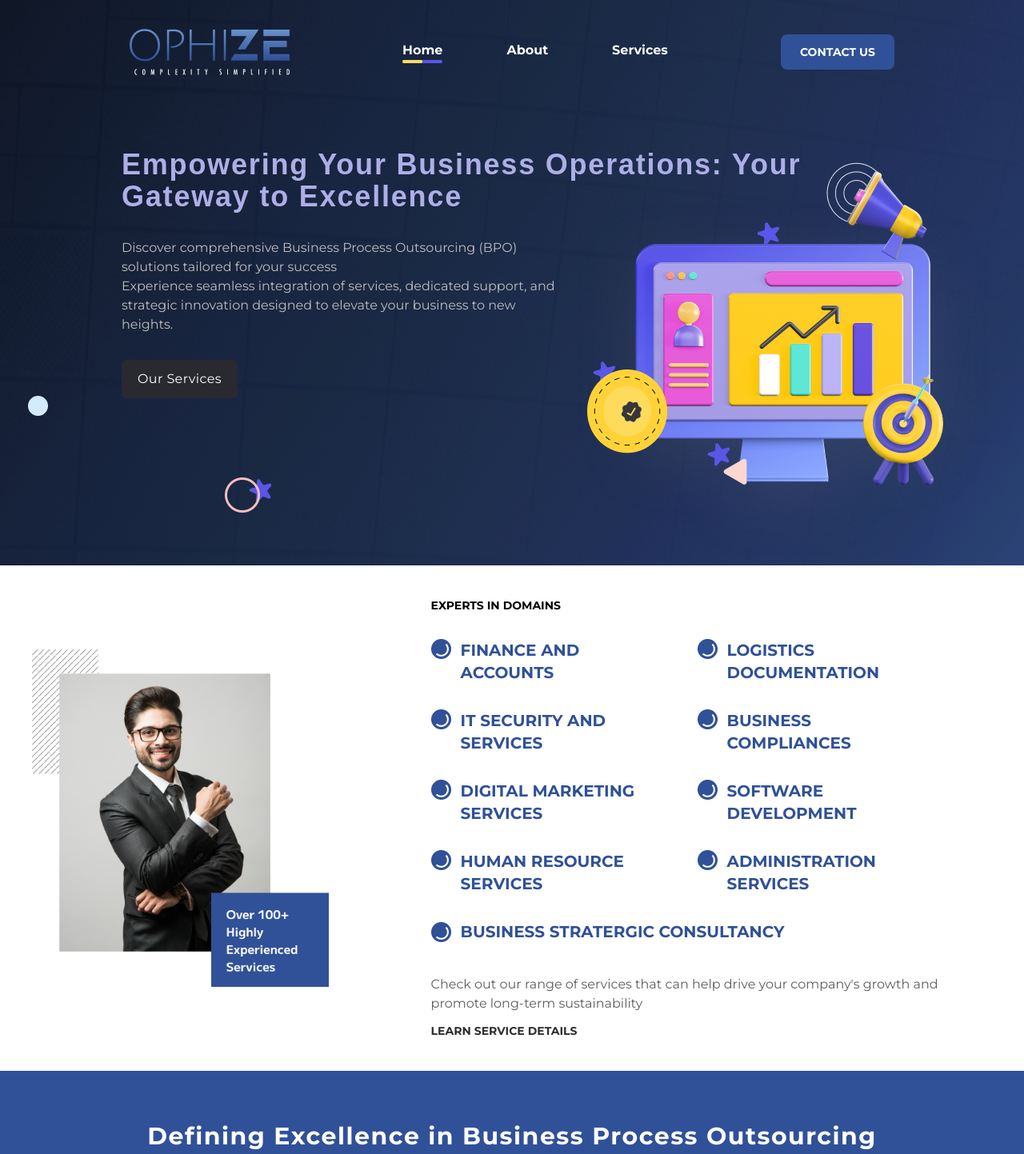
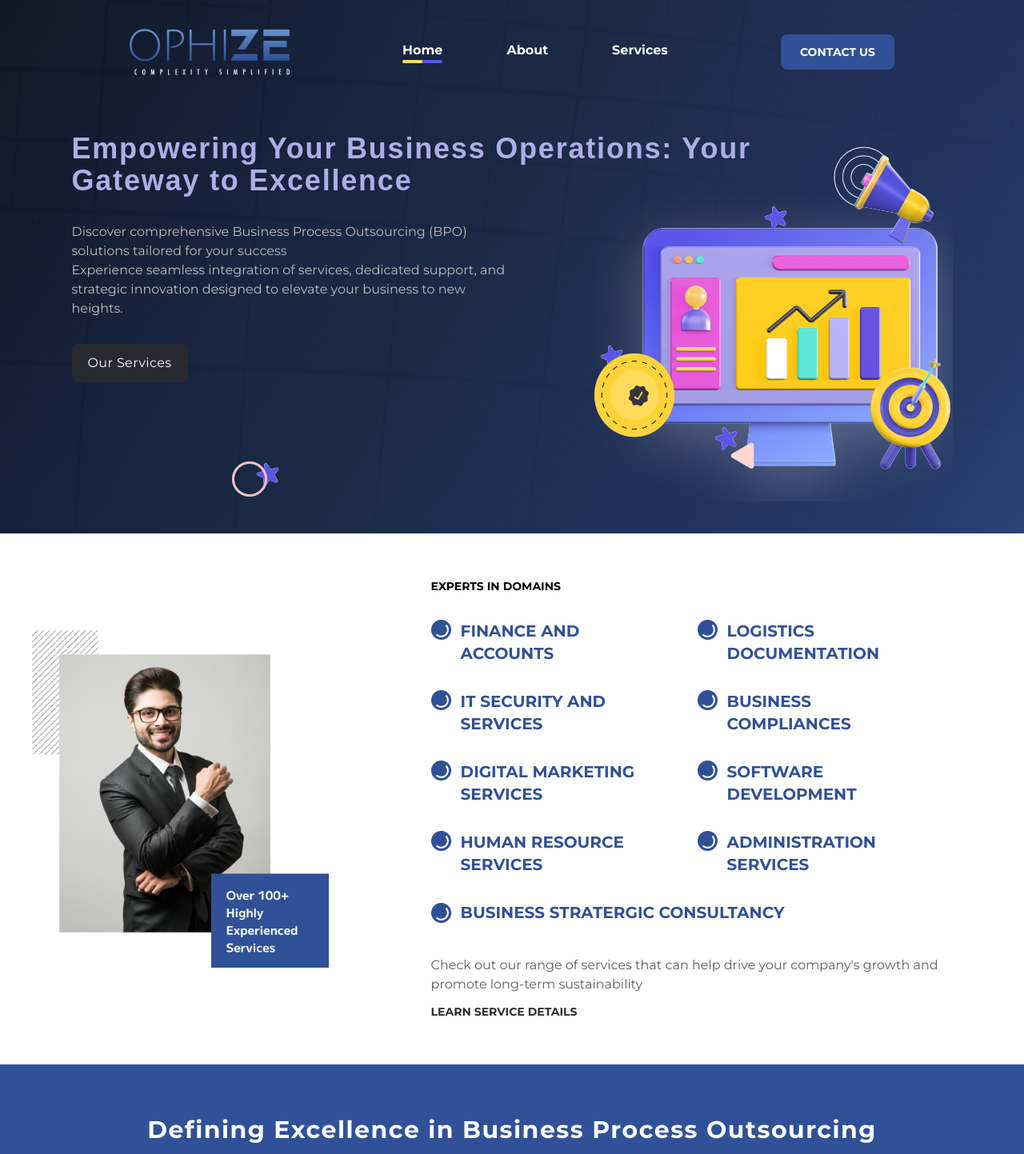
Before and after one commit to OphizeDevelopment/Ophize-development, a React (Vite) app: page / in a window 1280 px wide. Shown: the top 1443 px of the page at 80% size. Built offline with nearby package versions, Linux system fonts and the light colour scheme; a web font is replaced by a local one.

Commit message:
homepage updates cleared

```diff
--- a/src/Components/BusinessStrategy/Consulatancy.jsx
+++ b/src/Components/BusinessStrategy/Consulatancy.jsx
@@ -5,7 +5,7 @@ const Consultancy = () => {
   return (
     <>
       {/* main parent container for the content */}
-      <div className="w-full justify-center flex flex-col items-center  gap-14 pt-7 pb-7 2xl:mt-10">
+      <div className="w-full justify-center flex flex-col items-center  gap-14  py-14">
         {/* first child container */}
         <div className="flex md:flex-row flex-col md:gap-14 xs:flex-col mx-10 xs:gap-5">
           {/* container for the text  */}
--- a/src/Components/BusinessStrategy/Solutions.jsx
+++ b/src/Components/BusinessStrategy/Solutions.jsx
@@ -54,7 +54,7 @@ const Solutions = () => {
     <>
       {/* main container div */}
 
-      <div className="2xl:w-[1440px] w-auto  mt-7 mx-auto mb-5 ">
+      <div className="2xl:w-[1440px] w-auto mx-auto py-14 ">
         {/* inner container */}
         <div className="flex flex-col gap-7 items-center mx-9 pt-4 pb-4 ">
           {/* title section */}
--- a/src/Components/Homepage/global.jsx
+++ b/src/Components/Homepage/global.jsx
@@ -1,26 +1,20 @@
-// Importing the map image asset
 import map from '../../assets/global.png'
 
 const global = () => {
   return (
     <>
-      <div className="w-full py-5">
-         {/* Inner container with flex layout and center alignment */}
+      <div className="w-full">
         <div className='flex flex-col justify-center items-center gap-5'>
-           {/* Textual content container with padding and text alignment */}
           <div className="flex flex-col justify-center items-center gap-5 px-4 text-center">
-             {/* Title for the section */}
             <h1 className="uppercase sm:text-3xl text-xl font-bold text-[#305197] tracking-wider">
               global services
             </h1>
-             {/* Description paragraph */}
             <p className="text-[#305197] md:text-base text-xs lg:w-[50rem]">
               Businesses generally promote their brand, products, and services
               by identifying audience. No wonder that promotion strategy is one
               of the most important processes in marketing.
             </p>
           </div>
-           {/* Image of the map */}
           <img src={map} alt="Global Services Map" className='w-[70rem]' />
         </div>
       </div>
--- a/src/Components/Homepage/herosection.jsx
+++ b/src/Components/Homepage/herosection.jsx
@@ -3,26 +3,23 @@ import bgHero from "../../assets/bg-hero.png";
 
 const HeroSection = () => {
   return (
-    <div className="md:mt-10 justify-center items-center flex relative md:h-auto xs2:h-[20rem] h-[25rem]">
-      {/* Background image */}
+    <div className="flex justify-center sm:px-14 px-8 xs2:py-10">
+      <div className="items-center justify-start flex relative xs2:h-[20rem] xs:h-[28rem] h-[30rem] md:h-auto">
         <img src={bgHero} alt="BPO Background" className="mt-5 md:z-10 -z-10" />
-      {/* Overlay content container with flex layout and absolute positioning */}
-      <div className="absolute flex flex-col gap-8 md:items-start items-center top-4 md:mr-24 px-10 lg:px-0 text-center md:text-start">
-        {/* Main heading */}
-        <h1 className="text-[#AEAEE7] font-bold lg:text-4xl xs3:text-2xl text-xl lg:w-[55rem] md:w-[35rem] w-auto tracking-wider font-otomanopee">
+        <div className="absolute flex flex-col gap-8 md:items-start items-center md:top-4 text-center md:text-start">
+          <h1 className="text-[#AEAEE7] font-bold lg:text-4xl xs3:text-3xl text-xl lg:w-[55rem] md:w-[45rem] w-auto tracking-wider font-otomanopee">
             Empowering Your Business Operations: Your Gateway to Excellence
           </h1>
-        {/* Description paragraph */}
-        <p className="text-[#BEBDBD] lg:text-base xs3:text-sm text-xs lg:w-[35rem] md:w-[25rem] w-auto">
+          <p className="text-[#BEBDBD] lg:text-base text-sm  lg:w-[35rem] md:w-[30rem] w-auto">
             Discover comprehensive Business Process Outsourcing (BPO) solutions
             tailored for your success <br /> Experience seamless integration of
             services, dedicated support, and strategic innovation designed to
             elevate your business to new heights.
           </p>
-        {/* Call-to-action button */}
           <button className="text-white bg-[#292930] lg:px-5 lg:py-3 px-3 py-2 rounded-md tracking-wide">
             Our Services
           </button>
+        </div>
       </div>
     </div>
   );
--- a/src/Components/Homepage/services.jsx
+++ b/src/Components/Homepage/services.jsx
@@ -1,11 +1,8 @@
-/* eslint-disable react/no-unescaped-entities */
-// Importing necessary assets and components
 import img from "../../assets/service-img.png";
 import icon from "../../assets/service-icon.png";
 import { Link } from "react-router-dom";
 
 const services = () => {
-  // Arrays of service items for the left and right columns
   const itemsleft = [
     { id: 1, title: "Finance and Accounts", to: "/financeandaccounts" },
     { id: 2, title: "IT security and services", to: "/itandsecurity" },
@@ -21,24 +18,17 @@ const services = () => {
 
   return (
     <>
-      <div className="w-full flex justify-center py-10 px-10">
-        {/* Inner container with flexible layout for the image and service items */}
-        <div className="flex md:flex-row flex-col justify-center md:gap-32 gap-10">
-          {/* Image container */}
+      <div className="w-full flex justify-center py-14 px-10">
+        <div className="flex md:flex-row flex-col md:gap-32 gap-10">
           <div className="flex justify-center items-center">
             <img src={img} alt="Service Image" />
           </div>
-          {/* Container for service links and descriptions */}
           <div className="w-auto">
-            {/* Section heading */}
             <h1 className="text-black uppercase text-sm font-semibold">
               experts in domains
             </h1>
-
-            {/* Container for service items in left and right columns */}
             <div className="xs2:flex-row flex flex-col xs2:gap-10 xs2:items-start">
-              {/* Left column service items */}
-              <div className="flex flex-col gap-8 mt-8">
+              <div className="flex flex-col md:gap-8 gap-5 mt-8">
                 {itemsleft.map((item) => (
                   <div key={item.id} className="flex gap-3 items-start">
                     <img src={icon} alt="Service Icon" />
@@ -50,8 +40,7 @@ const services = () => {
                   </div>
                 ))}
               </div>
-              {/* Right column service items */}
-              <div className="flex flex-col gap-8 mt-8">
+              <div className="flex flex-col md:gap-8 gap-5 mt-8">
                 {itemsright.map((item) => (
                   <div key={item.id} className="flex gap-3 items-start">
                     <img src={icon} alt="Service Icon" />
@@ -65,7 +54,6 @@ const services = () => {
               </div>
             </div>
 
-            {/* Additional service item */}
             <div className="flex flex-col gap-8 mt-8 justify-start items-start">
               <div className="flex gap-3 items-center">
                 <img src={icon} alt="Service Icon" />
@@ -77,15 +65,16 @@ const services = () => {
               </div>
             </div>
 
-            {/* Additional text and call to action */}
-            <div className="flex flex-col gap-3">
-              <p className="text-[#5E5E5E] xs2:text-base text-sm mt-10">
+            <div className="flex flex-col gap-3 mt-10">
+              <div className="text-[#5E5E5E] xs2:text-base text-sm">
                 Check out our range of services that can help drive your
-                company's growth and promote long-term sustainability
-              </p>
-              <h1 className="text-[#2E2E2E] text-sm font-bold">
-                LEARN SERVICE DETAILS
-              </h1>
+                company's growth  and promote long-term sustainability
+              </div>
+              <Link to='/services'>
+                <h1 className="text-[#2E2E2E] text-sm font-bold">
+                  LEARN SERVICE DETAILS
+                </h1>
+              </Link>
             </div>
           </div>
         </div>
--- a/src/Components/contactus.jsx
+++ b/src/Components/contactus.jsx
@@ -3,14 +3,9 @@ import ContactForm from "./ContactForm";
 const contactus = () => {
   return (
     <>
-      {/* Main container div with flex layout, centered content, and vertical padding */}
       <div className="flex flex-col justify-center items-center gap-10 py-10 ">
-
-
-        {/* Container div for map and contact information with responsive layout */}
         <div className="flex md:flex-row flex-col gap-10 justify-center items-center px-10">
           <ContactForm />
-
         </div>
       </div>
     </>
--- a/src/Components/herosectionbg.jsx
+++ b/src/Components/herosectionbg.jsx
@@ -1,5 +1,5 @@
 import { useLocation } from "react-router-dom";
-// Importing various components for different sections
+
 import Navbar from "./navbar";
 import Herosection from "./Homepage/herosection";
 import Digiherosection from "./Digitalmarketing/herosection";
@@ -11,19 +11,15 @@ import ITherosetion from "./ITSecurity/herosetion";
 import HeroSectionHR from "./HumenResource/HeroSection";
 import HerosectionService from "./services/herosection";
 
-// Importing the background image for the hero section
 import bgimg from "../assets/service-bg.png";
 import HeroAbout from "./AboutUs/Hero";
 import Hero from "./Administration/Hero";
 import HerosectionContact from "./ContactUs/Herosection";
 import HerosectionStrgy from "./BusinessStrategy/Herosection";
 
-// HeroSection component definition
 const HeroSection = () => {
-  // Using the useLocation hook to access the current URL path
   const location = useLocation();
 
-  // Function to determine which hero section to display based on the current path
   const getComponentForRoute = (pathname) => {
     switch (pathname) {
       case "/":
@@ -42,7 +38,7 @@ const HeroSection = () => {
         return <ITherosetion />;
       case "/services":
         return <HerosectionService />;
-      case "/aboutus"  :
+      case "/aboutus":
         return <HeroAbout />
       case "/administration":
         return <Hero />
@@ -57,23 +53,18 @@ const HeroSection = () => {
     }
   };
 
-  // Render the HeroSection component
   return (
-    // Div container with background image styling
     <div
       style={{
-        backgroundImage: `url(${bgimg})`, // Background image from imported asset
-        backgroundRepeat: "no-repeat", // Background repeat style
-        backgroundPosition: "center", // Background position style
-        backgroundSize: "cover", // Background size style to cover the entire area
+        backgroundImage: `url(${bgimg})`,
+        backgroundRepeat: "no-repeat",
+        backgroundPosition: "center",
+        backgroundSize: "cover",
         width: "100%",
-        height: "100%",
       }}
     >
-      {/* Navbar component */}
       <Navbar />
       {getComponentForRoute(location.pathname)}{" "}
-      {/* Displaying the hero section based on the current route */}
     </div>
   );
 };
```
Also changed, not shown: src/Components/ContactForm.jsx (+6 -15 lines), src/Components/Homepage/highlight.jsx (+1 -8 lines), src/Components/footer.jsx (+1 -15 lines), src/Components/navbar.jsx (+3 -11 lines), src/assets/bg-hero.png. Lines whose indentation alone changed are shown as unchanged.
